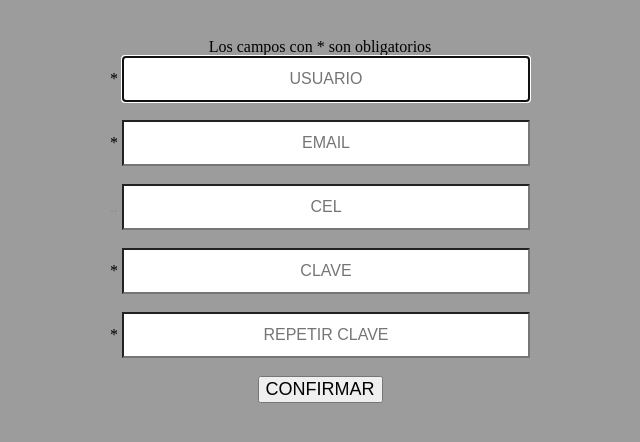
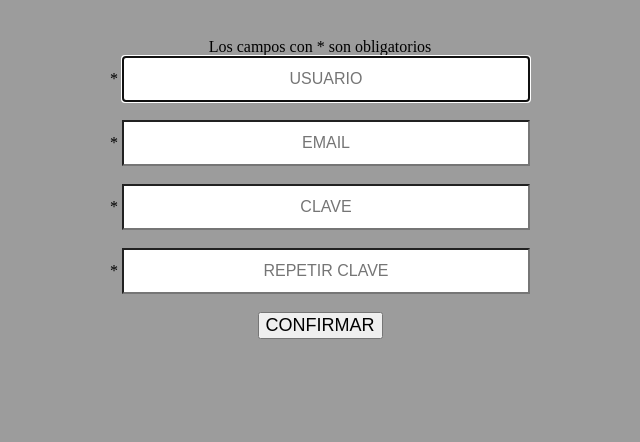
Before and after one commit to Furyko/Matanga, a Django app: page /registro/ in a window 1280 px wide. Shown: the part 154-596 px from the top of the page, without its empty margins (320-960 px from the left). Run offline with Django 3.2, Linux system fonts and the light colour scheme.

Commit message:
Se quitó el campo de telefono de la view registro

```diff
--- a/Matanga_project/templates/registro.html
+++ b/Matanga_project/templates/registro.html
@@ -33,11 +33,6 @@
         </div>
         <br>
         <div class="mb-3">
-            <label style="color: #8b8f94;" class="form-label">..</label>
-            <input type="text" style="text-align:center" id="disabledTextInput" class="form-control" placeholder="CEL">
-        </div>
-        <br>
-        <div class="mb-3">
             <label class="form-label">*</label>
             {{form.password1}}
             <!--<input type="text" style="text-align:center" id="disabledTextInput" class="form-control" placeholder="CLAVE">-->
@@ -62,12 +57,10 @@
         form_fields[1].style="text-align:center";
         form_fields[2].placeholder="EMAIL";
         form_fields[2].style="text-align:center";
-        form_fields[3].placeholder="CEL";
+        form_fields[3].placeholder="CLAVE";
         form_fields[3].style="text-align:center";
-        form_fields[4].placeholder="CLAVE";
+        form_fields[4].placeholder="REPETIR CLAVE";
         form_fields[4].style="text-align:center";
-        form_fields[5].placeholder="REPETIR CLAVE";
-        form_fields[5].style="text-align:center";
 
         for (var field in form_fields){
             form_fields[field].className += ' form-control'
```
